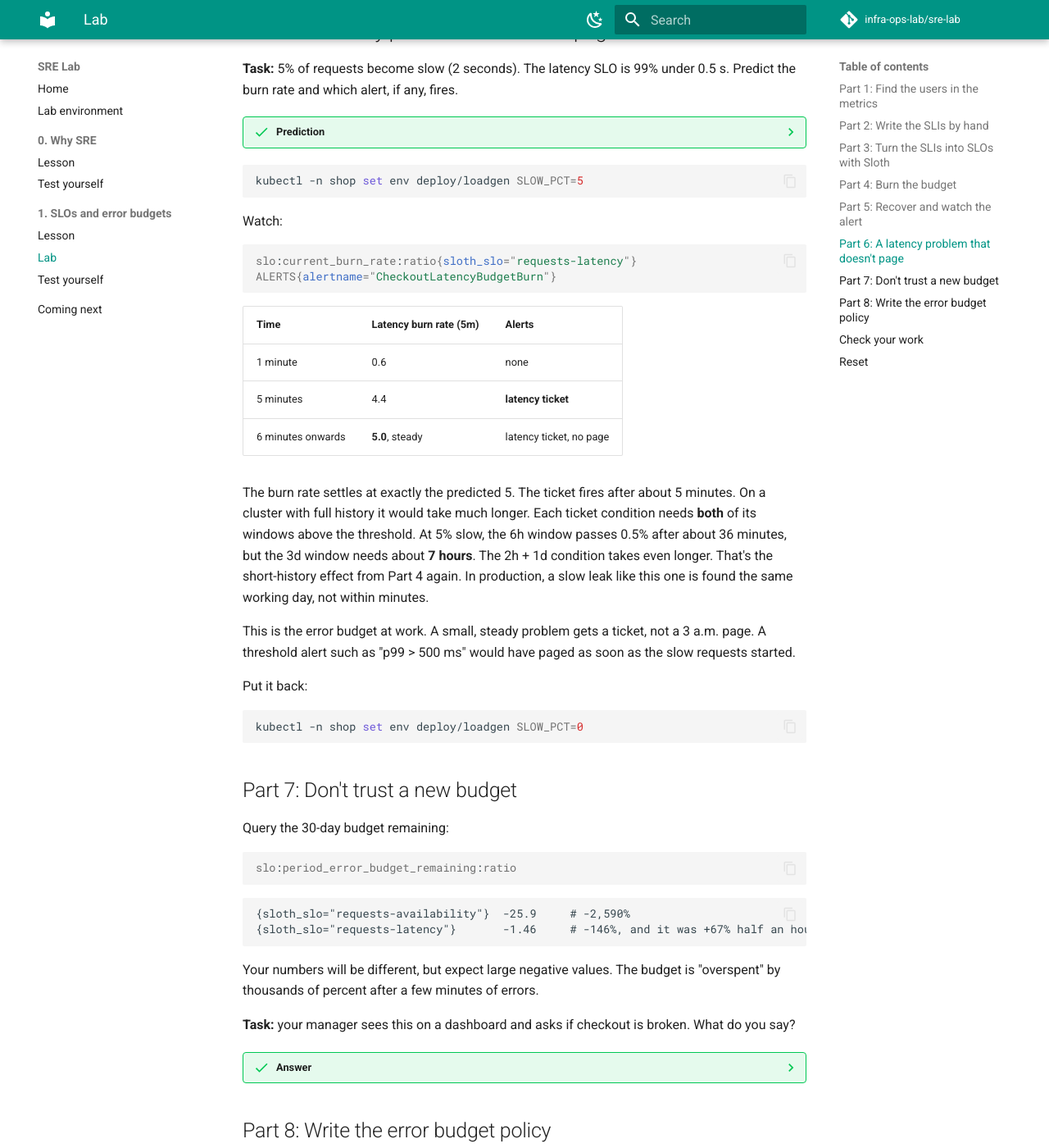
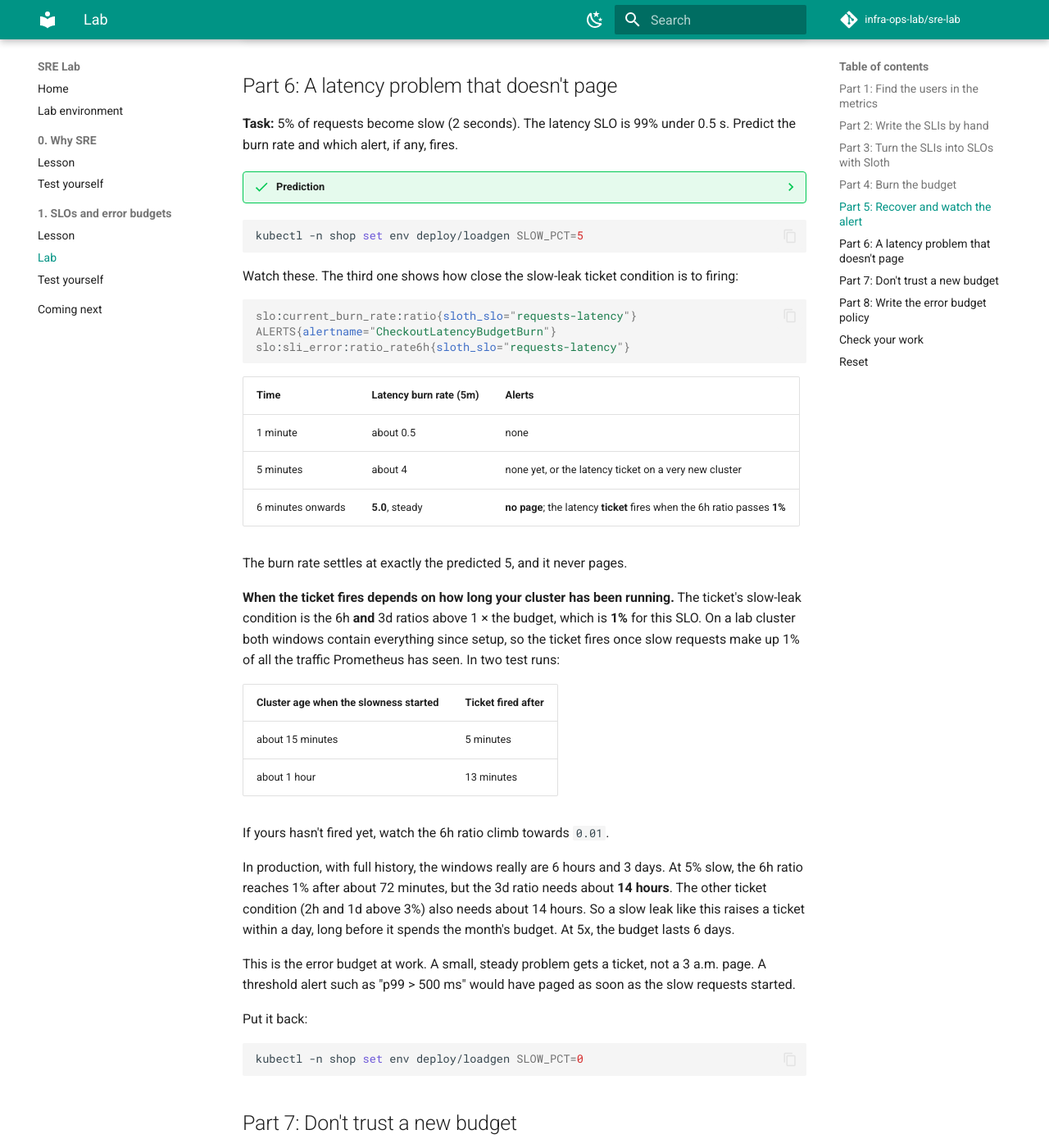
Before and after one commit to infra-ops-lab/sre-lab, an MkDocs documentation site: the page built from docs/01-slos/lab.md, in a window 1280 px wide and 1400 px high, scrolled down 3724 px. Shown: the whole window at 82% size. Built offline with MkDocs 1.6.1 and Material for MkDocs 9.7.7, drawn with Linux system fonts in a browser that asks for light colours; comment, search, counter and statistics services are not loaded; some of the changed text lies outside the part shown.

Commit message:
Fix Module 1 lab details found in a fresh-cluster replay
- Part 6: the latency slow-leak ticket fires at 1% (its budget), not
  0.5%; explain that the lab firing time depends on cluster age and
  correct the production estimate to about 14 hours.
- Part 1: wait ~2 minutes after setup before reading rates.
- Part 5: 5m burn rate reaches 0 after 6-7 minutes.
- Setup: nodes can be NotReady for ~30 s after kind create.

Co-Authored-By: Claude Opus 5.5 <noreply@anthropic.com>

````diff
--- a/docs/01-slos/lab.md
+++ b/docs/01-slos/lab.md
@@ -13,6 +13,8 @@ Each part starts with a **task**. Try it yourself first, then open the solution.
 ## Part 1: Find the users in the metrics
 
 checkout records every request in a Prometheus histogram called `http_request_duration_seconds`, labelled by `path` and `status`.
+
+If you've only just finished the setup, wait about 2 minutes first. The `[1m]` rates need a minute of data, and `/metrics` appears only after Prometheus has scraped checkout a few times.
 
 **Task:** in the Prometheus UI, show the request rate per path and status. Which series are real users, and which aren't?
 
@@ -191,20 +193,32 @@ kubectl -n shop set env deploy/loadgen ERROR_PCT=0
 kubectl -n shop set env deploy/loadgen SLOW_PCT=5
 ```
 
-Watch:
+Watch these. The third one shows how close the slow-leak ticket condition is to firing:
 
 ```promql
 slo:current_burn_rate:ratio{sloth_slo="requests-latency"}
 ALERTS{alertname="CheckoutLatencyBudgetBurn"}
+slo:sli_error:ratio_rate6h{sloth_slo="requests-latency"}
 ```
 
 | Time | Latency burn rate (5m) | Alerts |
 |---|---|---|
-| 1 minute | 0.6 | none |
-| 5 minutes | 4.4 | **latency ticket** |
-| 6 minutes onwards | **5.0**, steady | latency ticket, no page |
+| 1 minute | about 0.5 | none |
+| 5 minutes | about 4 | none yet, or the latency ticket on a very new cluster |
+| 6 minutes onwards | **5.0**, steady | **no page**; the latency **ticket** fires when the 6h ratio passes **1%** |
 
-The burn rate settles at exactly the predicted 5. The ticket fires after about 5 minutes. On a cluster with full history it would take much longer. Each ticket condition needs **both** of its windows above the threshold. At 5% slow, the 6h window passes 0.5% after about 36 minutes, but the 3d window needs about **7 hours**. The 2h + 1d condition takes even longer. That's the short-history effect from Part 4 again. In production, a slow leak like this one is found the same working day, not within minutes.
+The burn rate settles at exactly the predicted 5, and it never pages.
+
+**When the ticket fires depends on how long your cluster has been running.** The ticket's slow-leak condition is the 6h **and** 3d ratios above 1 × the budget, which is **1%** for this SLO. On a lab cluster both windows contain everything since setup, so the ticket fires once slow requests make up 1% of all the traffic Prometheus has seen. In two test runs:
+
+| Cluster age when the slowness started | Ticket fired after |
+|---|---|
+| about 15 minutes | 5 minutes |
+| about 1 hour | 13 minutes |
+
+If yours hasn't fired yet, watch the 6h ratio climb towards `0.01`.
+
+In production, with full history, the windows really are 6 hours and 3 days. At 5% slow, the 6h ratio reaches 1% after about 72 minutes, but the 3d ratio needs about **14 hours**. The other ticket condition (2h and 1d above 3%) also needs about 14 hours. So a slow leak like this raises a ticket within a day, long before it spends the month's budget. At 5x, the budget lasts 6 days.
 
 This is the error budget at work. A small, steady problem gets a ticket, not a 3 a.m. page. A threshold alert such as "p99 > 500 ms" would have paged as soon as the slow requests started.
 
````
Also changed, not shown: other parts of docs/01-slos/lab.md (+2 -2 lines), docs/setup.md (+2 -0 lines).
